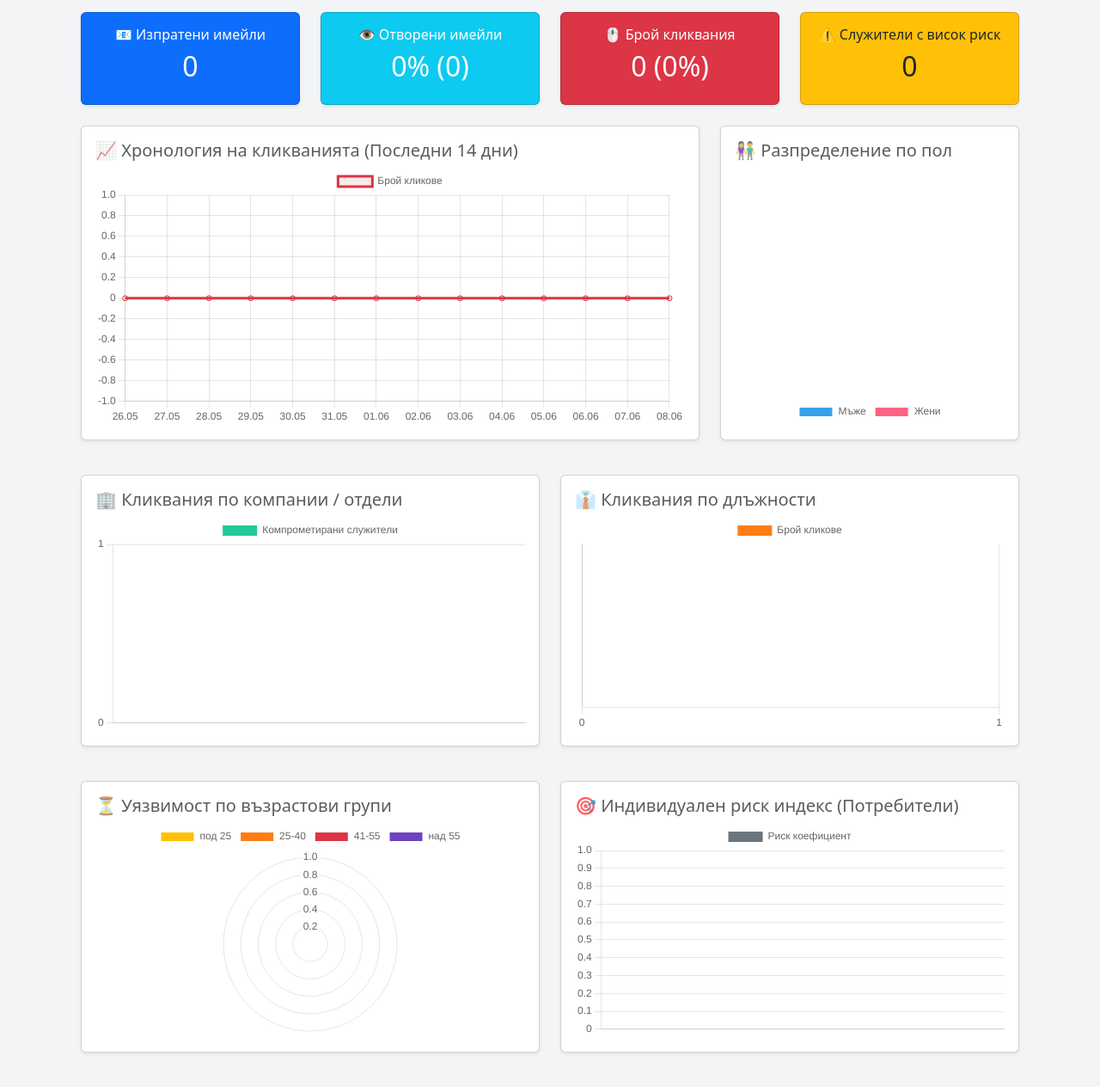
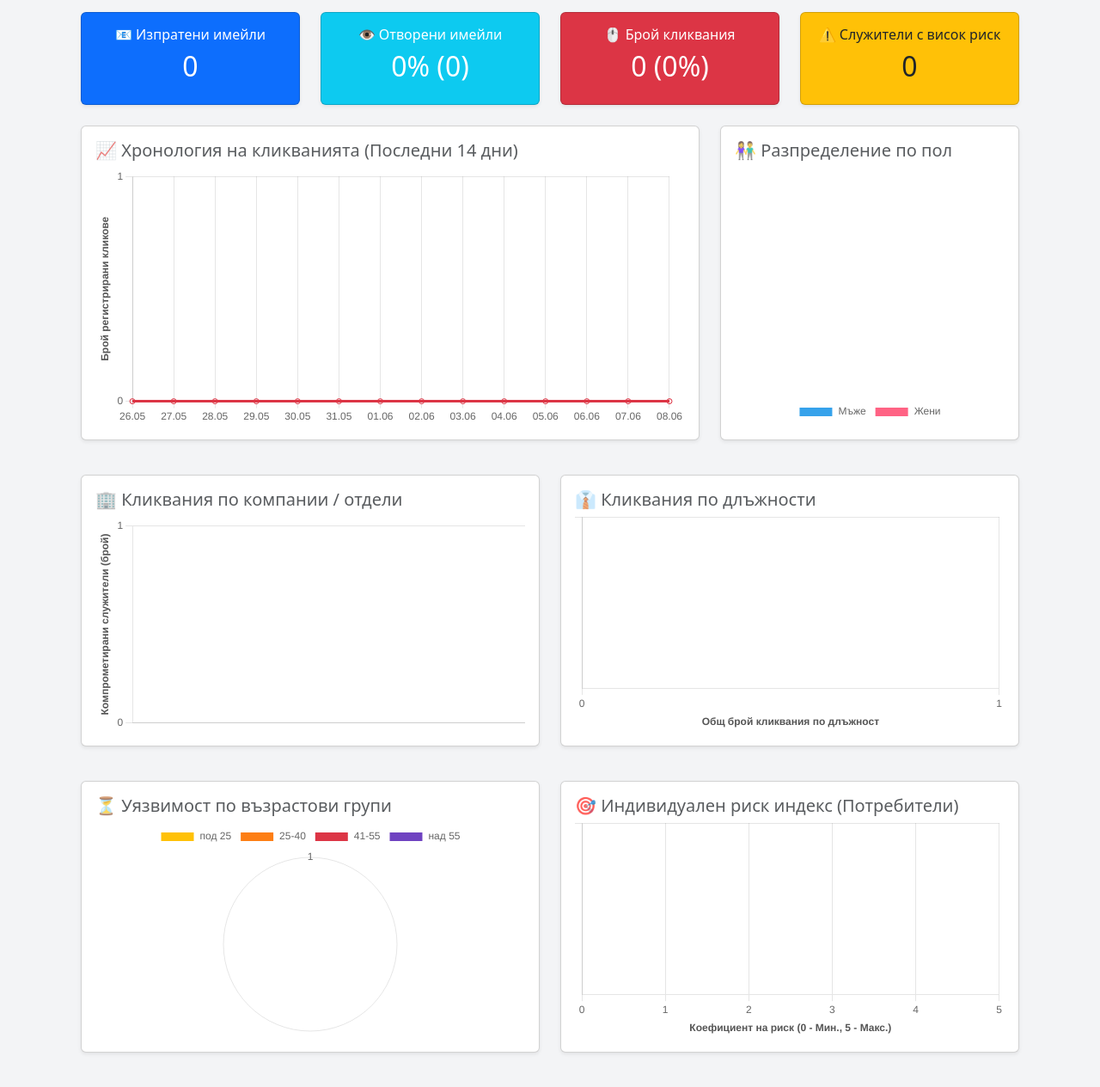
Before and after one commit to alinavvvv/phishing, a Flask app: page /dashboard in a window 1280 px wide. Shown: the part 138-1402 px from the top of the page at 86% size. Run offline with Flask 3, Linux system fonts and the light colour scheme; the visitor is signed in with stand-in values (Sample User, id 1).

Commit message:
Refactor dashboard.html for improved structure and charts

```diff
--- a/templates/dashboard.html
+++ b/templates/dashboard.html
@@ -71,7 +71,9 @@
         <div class="col-md-6 mb-3">
             <div class="card p-3 shadow-sm bg-white">
                 <h5 class="card-title text-muted">🎯 Индивидуален риск индекс (Потребители)</h5>
-                <canvas id="riskChart" style="max-height: 250px;"></canvas>
+                <div style="position: relative; height: 250px;">
+                    <canvas id="riskChart"></canvas>
+                </div>
             </div>
         </div>
     </div>
@@ -92,11 +94,26 @@
                 fill: true,
                 tension: 0.3
             }]
+        },
+        options: {
+            responsive: true,
+            plugins: { legend: { display: false } },
+            scales: {
+                y: {
+                    beginAtZero: true,
+                    ticks: { stepSize: 1 },
+                    title: {
+                        display: true,
+                        text: 'Брой регистрирани кликове',
+                        font: { weight: 'bold', size: 12 },
+                        color: '#555'
+                    }
+                }
+            }
         }
     });
 
     // 2. По Пол (Doughnut / Pie Chart)
-   // 2. По Пол (Doughnut / Pie Chart)
     new Chart(document.getElementById('genderChart'), {
         type: 'doughnut',
         data: {
@@ -109,7 +126,7 @@
         options: {
             plugins: {
                 legend: {
-                    position: 'bottom' // Премества легендата отдолу за по-добра симетрия
+                    position: 'bottom'
                 }
             }
         }
@@ -126,7 +143,22 @@
                 backgroundColor: '#20c997'
             }]
         },
-        options: { scales: { y: { beginAtZero: true, ticks: { stepSize: 1 } } } }
+        options: {
+            responsive: true,
+            plugins: { legend: { display: false } },
+            scales: {
+                y: {
+                    beginAtZero: true,
+                    ticks: { stepSize: 1 },
+                    title: {
+                        display: true,
+                        text: 'Компрометирани служители (брой)',
+                        font: { weight: 'bold', size: 12 },
+                        color: '#555'
+                    }
+                }
+            }
+        }
     });
 
     // 4. По Длъжности (Horizontal Bar Chart)
@@ -140,10 +172,26 @@
                 backgroundColor: '#fd7e14'
             }]
         },
-        options: { indexAxis: 'y', scales: { x: { beginAtZero: true, ticks: { stepSize: 1 } } } }
+        options: {
+            indexAxis: 'y',
+            responsive: true,
+            plugins: { legend: { display: false } },
+            scales: {
+                x: {
+                    beginAtZero: true,
+                    ticks: { stepSize: 1 },
+                    title: {
+                        display: true,
+                        text: 'Общ брой кликвания по длъжност',
+                        font: { weight: 'bold', size: 12 },
+                        color: '#555'
+                    }
+                }
+            }
+        }
     });
 
-    // 5. По Възраст (Polar Area / Pie)
+    // 5. По Възраст (Polar Area)
     new Chart(document.getElementById('ageChart'), {
         type: 'polarArea',
         data: {
@@ -152,10 +200,24 @@
                 data: {{ age_values|tojson }},
                 backgroundColor: ['#ffc107', '#fd7e14', '#dc3545', '#6f42c1']
             }]
+        },
+        options: {
+            responsive: true,
+            scales: {
+                r: {
+                    ticks: {
+                        stepSize: 1,
+                        backdropColor: 'transparent'
+                    },
+                    pointLabels: {
+                        font: { size: 11, weight: 'bold' }
+                    }
+                }
+            }
         }
     });
 
-    // 6. Индивидуален Риск
+    // 6. Индивидуален Риск (Хоризонтална и с обозначение)
     new Chart(document.getElementById('riskChart'), {
         type: 'bar',
         data: {
@@ -163,8 +225,34 @@
             datasets: [{
                 label: 'Риск коефициент',
                 data: {{ risk_values|tojson }},
-                backgroundColor: '#6c757d'
+                backgroundColor: '#6c757d',
+                borderRadius: 4
             }]
+        },
+        options: {
+            indexAxis: 'y',
+            responsive: true,
+            maintainAspectRatio: false,
+            plugins: { legend: { display: false } },
+            scales: {
+                x: {
+                    beginAtZero: true,
+                    max: 5,
+                    ticks: { stepSize: 1 },
+                    title: {
+                        display: true,
+                        text: 'Коефициент на риск (0 - Мин., 5 - Макс.)',
+                        font: { weight: 'bold', size: 12 },
+                        color: '#555'
+                    }
+                },
+                y: {
+                    ticks: {
+                        autoSkip: false,
+                        font: { size: 11 }
+                    }
+                }
+            }
         }
     });
 </script>
```
